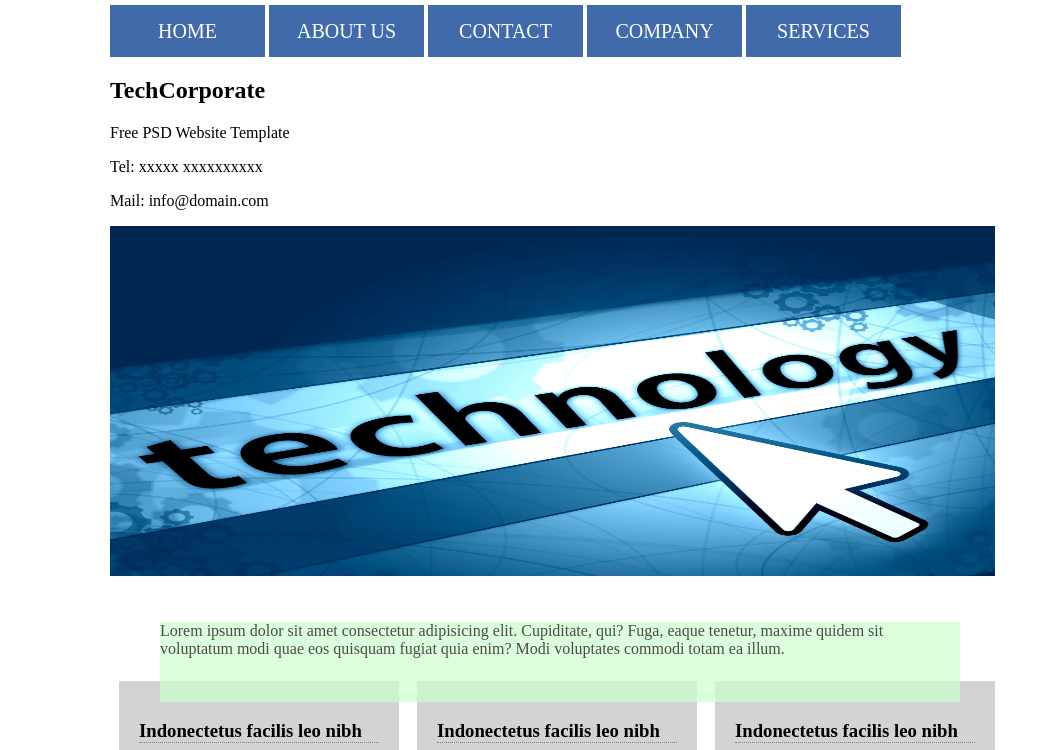
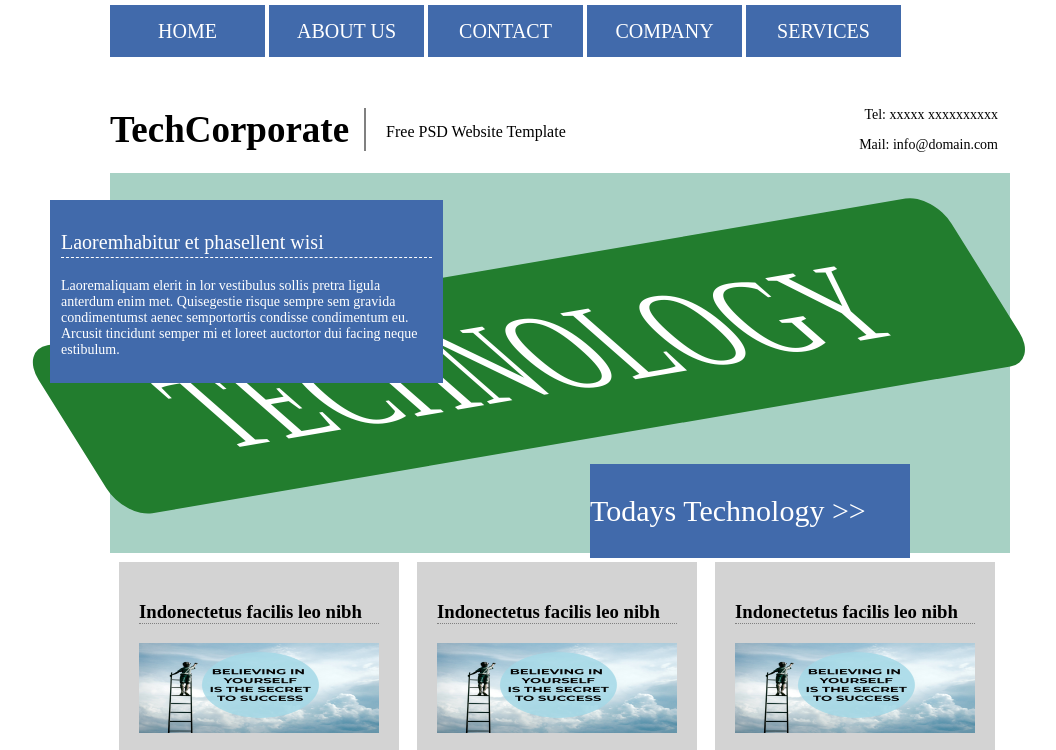
Before and after one commit to MadalinaRinea/html_css_homework, a plain HTML site: page template.html in a window 1280 px wide. Shown: the top 750 px of the page, without its empty margins (80-1136 px from the left). Drawn offline with Linux system fonts and the light colour scheme.

Commit message:
Add files via upload

```diff
--- a/stylet.css
+++ b/stylet.css
@@ -21,22 +21,91 @@ nav a {
     text-align: center;
 }
 
-.static {
-    position: static;
-    width: 900px;
-    height: 350px;
+header {
+    width: 55%;
+    margin-top: 20px;
+    display: flex;
 }
-.relative {
-    position: relative;
-    height: 80px;
-    background-color: #cfc;
-    border-color: #696;
-    opacity: 0.7;
+
+header h2 {
+    font-size: 37px;
+    border-right: solid grey;
+    border-width: 2px;
+    padding-right: 15px;
 }
-#rel1 {
-    top: 30px;
-    margin: 0px 50px 0px 50px;
+
+header p {
+    float: right;
+    padding: 30px 0px 0px 20px;
 }
+
+.contact {
+    width: 16%;
+    text-align: right;
+    margin: -88px 0px 0px 744px;
+    font-size: 14px;
+}
+
+
+.container {
+    margin-top: 20px;
+    width: 100%;
+    height: 380px;
+    background-color: #a7d1c4;
+}
+
+.tech {
+    width: 78%;
+    height: 170px;
+    position: absolute;
+    top: 350px;
+    left: 100px;
+    transform-origin: top left;
+    transform: skew(25deg) rotate(-9deg);
+    border-radius: 30px;
+    background-color: #227d2e;
+}
+
+.tech p {
+    font-size: 110px;
+    color: white;
+    text-transform: uppercase;
+    text-align: center;
+    transform: skew(25deg);
+    margin: 23px;
+}
+
+.text {
+    max-width: 29%;
+    background-color: #416aab;
+    color: white;
+    padding: 11px;
+    position: absolute;
+    top: 200px;
+    left: 130px;
+}
+
+.text p:first-child {
+    border-bottom: white dashed;
+    border-bottom-width: thin;
+    font-size: 20px;
+    padding-bottom: 3px;
+}
+
+.text p:last-child {
+    font-size: 14px;
+}
+
+.todaysTech {
+    width: 320px;
+    background-color: #416aab;
+    color: white;
+    font-size: 30px;
+    position: absolute;
+    top: 464px;
+    left: 670px;
+}
+
 .column {
     float: left;
     width: 240px;
@@ -45,7 +114,6 @@ nav a {
     margin: 8px;
     background-color: lightgrey;
 }
-
 
 .row:after {
     content: "";
@@ -76,12 +144,10 @@ nav a {
 
 #image {
     float: left;
-    padding-right: 4px;
+    margin: 3px;
 }
 
-/* .cent {
-    float: right;
-} */
+
 .left {
     width: 500px;
     border-bottom: 1px dotted gray;
@@ -113,3 +179,11 @@ footer {
     color: white;
     font-size: 13px;
 }
+
+footer p:first-child {
+    padding: 8px
+}
+
+footer p:last-child {
+    padding: 8px 7px 0px 435px;
+}
--- a/template.html
+++ b/template.html
@@ -27,15 +27,24 @@
         <p>Mail: info@domain.com</p>
     </div>
 
-    <div id="sta1" class="static">
-        <img src="technology.jpg" alt="" width="885px" height="350px">
-    </div>
-    <div id="rel1" class="relative">
+    <article>
+        <section class="container"></section>
+        <section class="tech">
+            <p>Technology</p>
+        </section>
+        <section class="text">
+            <p>Laoremhabitur et phasellent wisi</p>
             <p>
-            Lorem ipsum dolor sit amet consectetur adipisicing elit. Cupiditate, qui? Fuga, eaque tenetur, maxime quidem
-            sit voluptatum modi quae eos quisquam fugiat quia enim? Modi voluptates commodi totam ea illum.
+                Laoremaliquam elerit in lor vestibulus sollis pretra ligula anterdum enim met. Quisegestie risque sempre
+                sem gravida condimentumst aenec semportortis condisse condimentum eu. Arcusit tincidunt semper mi et
+                loreet auctortor dui facing neque estibulum.
             </p>
-    </div>
+        </section>
+        <section class="todaysTech">
+            <p>Todays Technology >> </p>
+        </section>
+    </article>
+
     <div class="row">
         <div class="column">
             <h3 class="smth">Indonectetus facilis leo nibh</h3>
@@ -109,6 +118,7 @@
             <img src="success.jpg" alt="" id="image" width="174px" height="100px">
         </div>
     </div>
+
     <footer>
         <p>Copyright &#169 2009 Domain Name - All Rights Reserved</p>
         <p>Template by OS Templates</p>
```
Lines whose indentation alone changed are shown as unchanged.
